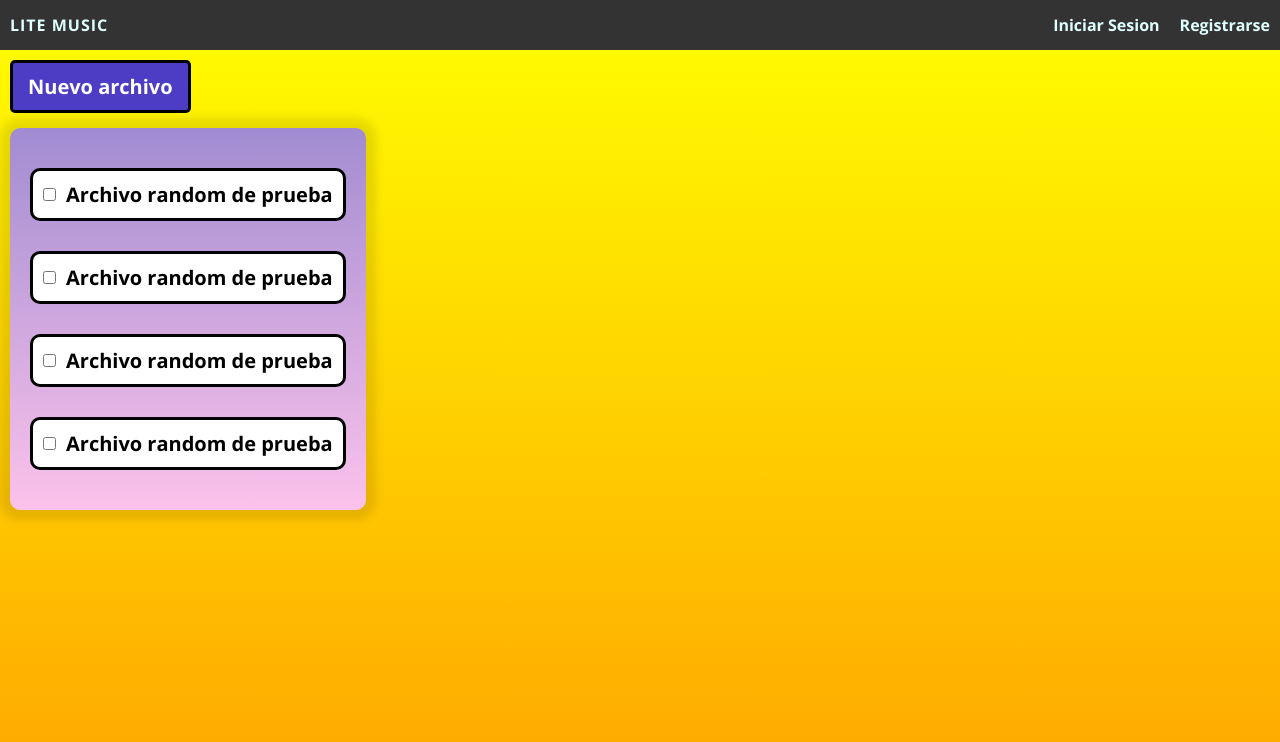
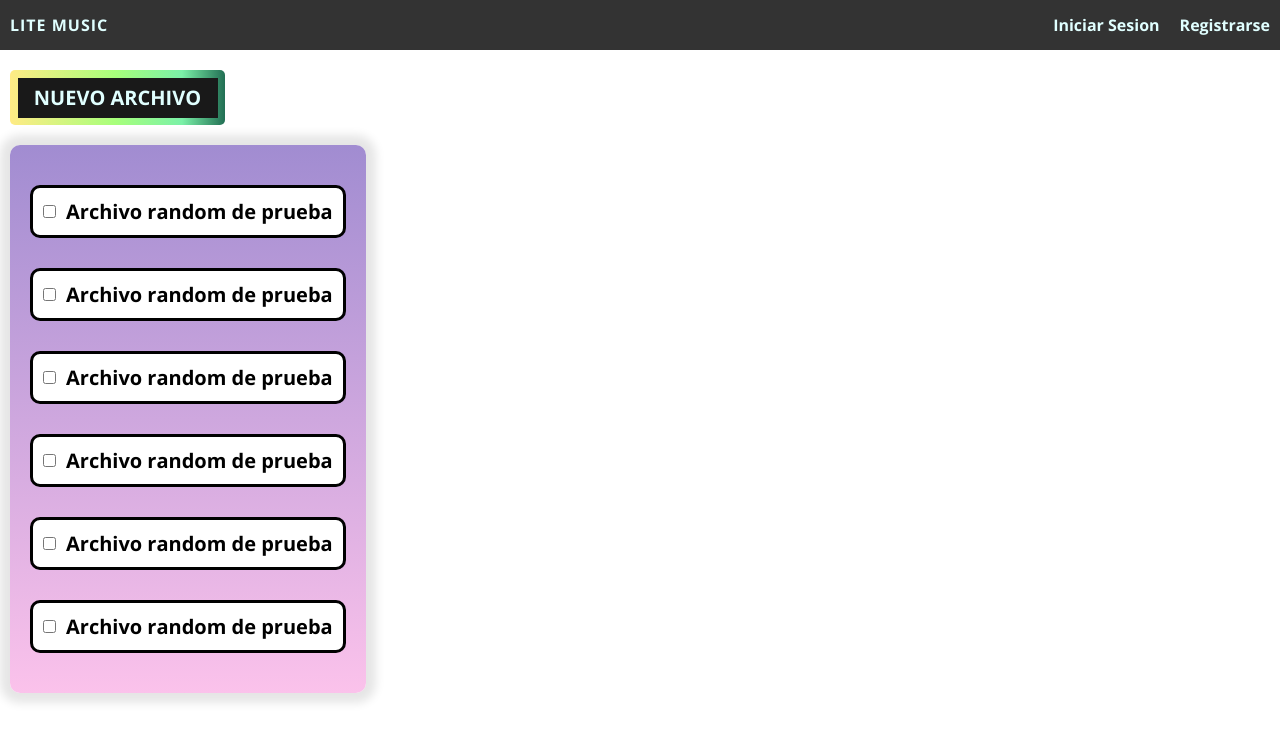
Before and after one commit to PySemos/Lite-Music-Frontend, a plain HTML site: page index.html in a window 1280 px wide. Drawn offline with nearby package versions, Linux system fonts and the light colour scheme.

Commit message:
animaciones agregadas

```diff
--- a/css/style.css
+++ b/css/style.css
@@ -39,8 +39,9 @@ ol {
 }
 
 body {
-  background-color: #fff52d;
-  background: linear-gradient(yellow, orange);
+  /* background-color: #fff52d; */
+  /* background: linear-gradient(yellow, orange); */
+  /* background-color: #191919; */
   height: 100vh;
 }
 
@@ -185,12 +186,31 @@ a:hover {
   margin-bottom: 15px;
   font-weight: bold;
   color: white;
-  background-color: #4d3dc4;
+  background-color: rgb(67, 189, 255);
+  color: black;
+  position: relative;
 }
 .boton-new:hover {
-  background-color: #706691;
+  background-color: #4d3dc4;
+  color: white;
 }
-
+.boton-new:hover {
+  animation: darlavuelta infinite 1s;
+}
+.boton-new span {
+  background-color: coral;
+  position: absolute;
+  width: 30px;
+  height: 30px;
+}
+@keyframes darlavuelta {
+  from {
+    background-color: aqua;
+  }
+  to {
+    background-color: #ff95f1;
+  }
+}
 .contenedor-archivos {
   background-color: rgb(255, 173, 173);
   background: linear-gradient(#a18cd1, #fbc2eb);
@@ -219,3 +239,45 @@ a:hover {
   font-weight: 600;
   font-size: 20px;
 }
+
+.rainbow-button {
+  margin: 20px 10px;
+  width: 215px;
+  height: 55px;
+  background: radial-gradient(red, rgb(169, 169, 255));
+  background-image: linear-gradient(
+    90deg,
+    hsl(179, 100%, 75%),
+    #ff9fb7,
+    #ffeb85 0%,
+    #a7ff7b 49%,
+    #7bf1a8 80%,
+    #226f54 100%
+  );
+  border-radius: 5px;
+  display: flex;
+  align-items: center;
+  justify-content: center;
+  text-transform: uppercase;
+  font-size: 20px;
+  font-weight: bold;
+}
+.rainbow-button:after {
+  content: attr(alt);
+  width: 200px;
+  height: 40px;
+  background-color: #191919;
+  display: flex;
+  align-items: center;
+  justify-content: center;
+}
+.rainbow-button:hover {
+  animation: slidebg 2s linear alternate infinite;
+}
+
+@keyframes slidebg {
+  to {
+    background-position: 20vw;
+    transform: rotateZ(0deg);
+  }
+}
--- a/index.html
+++ b/index.html
@@ -37,8 +37,16 @@
       </div>
     </header>
     <main>
-      <button class="boton-new">Nuevo archivo</button>
+      <a class="rainbow-button" alt="Nuevo archivo"></a>
       <div class="contenedor-archivos">
+        <div>
+          <input type="checkbox" name="" id="" />
+          <a href="#">Archivo random de prueba</a>
+        </div>
+        <div>
+          <input type="checkbox" name="" id="" />
+          <a href="#">Archivo random de prueba</a>
+        </div>
         <div>
           <input type="checkbox" name="" id="" />
           <a href="#">Archivo random de prueba</a>
```
